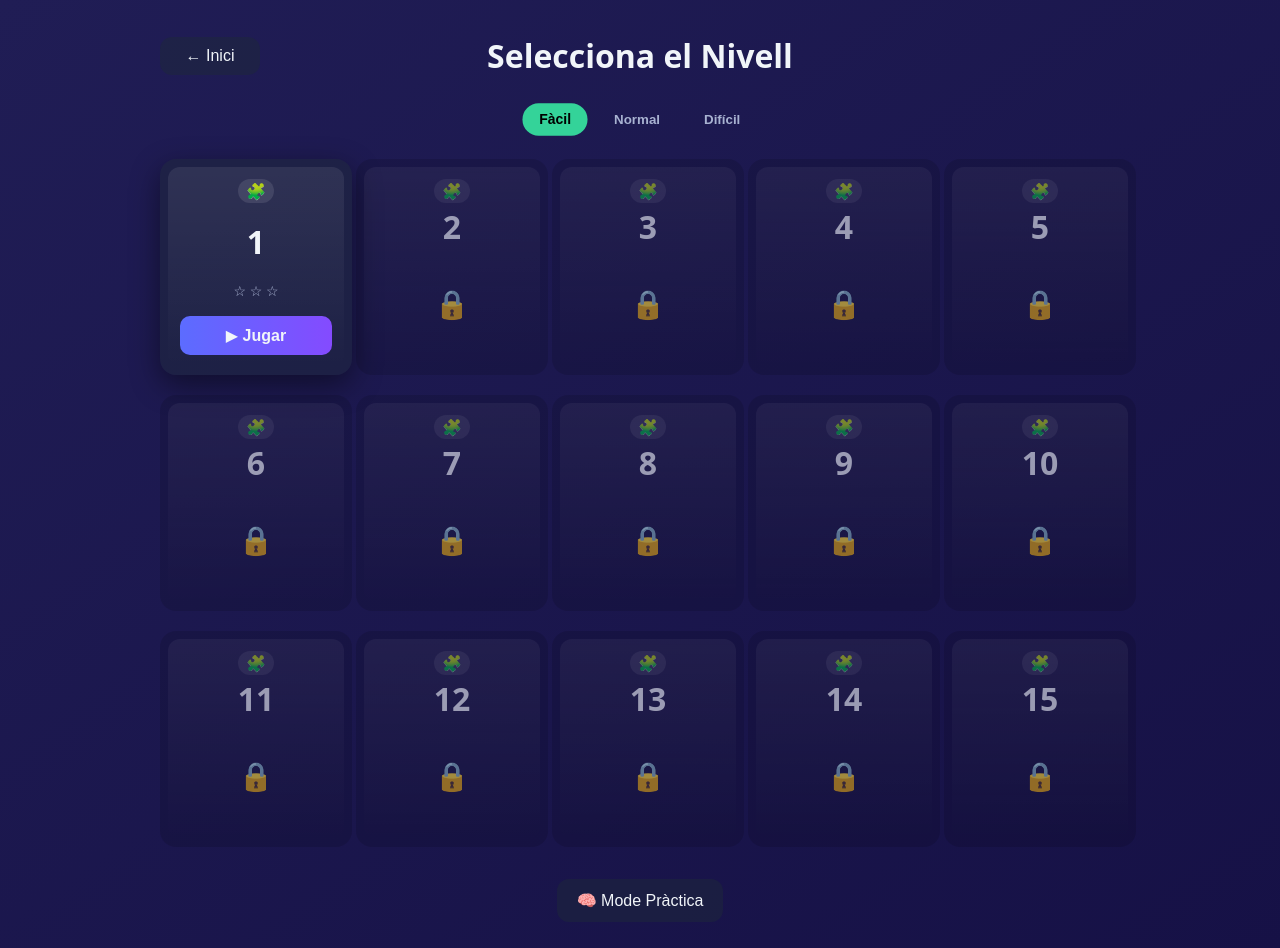
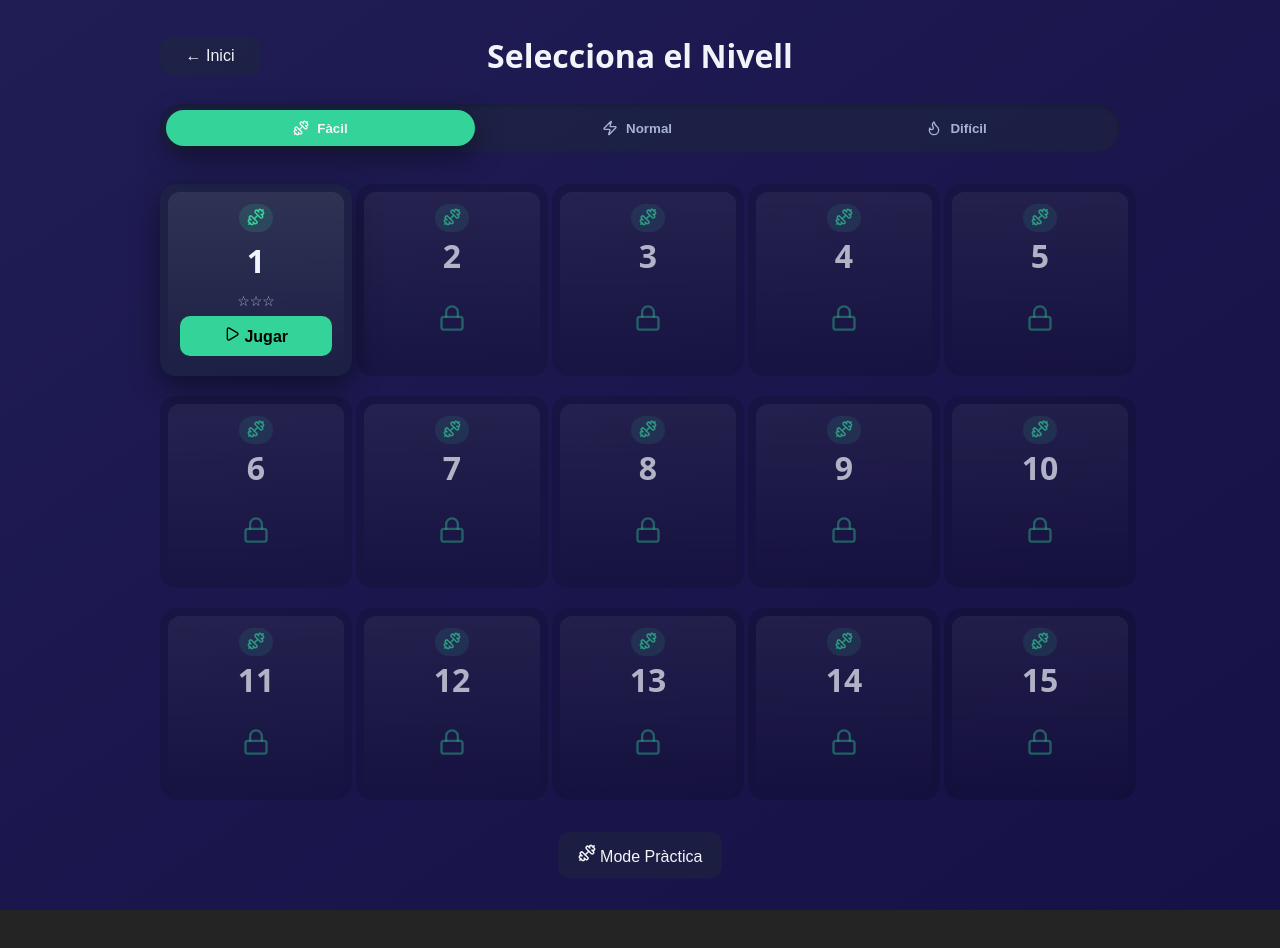
Before and after one commit to PolComas/MazeMind-TFG, a React (Vite) app in the folder frontend/: page / in a window 1280 px wide. Both pictures are taken after a click on the button "Jugar a MazeMind". Shown: the top 948 px of the page. After the commit the page ends 910 px from the top, so only its background shows below. Built offline with nearby package versions, Linux system fonts and the light colour scheme.

Commit message:
Millora d'interficie

```diff
--- a/frontend/src/components/LevelCard.tsx
+++ b/frontend/src/components/LevelCard.tsx
@@ -1,47 +1,83 @@
 import React from 'react';
 import { PALETTE } from './palette';
+import { Dumbbell, Zap, Flame, Lock, Play } from 'lucide-react';
+
+type Diff = 'easy' | 'normal' | 'hard';
+
+// Dificultat icones i colors
+const difficultyStyles: Record<Diff, { icon: React.ReactNode; accent: string; badgeBg: string }> = {
+  easy: {
+    icon: <Dumbbell size={18} />,
+    accent: PALETTE.easyGreen,
+    badgeBg: 'rgba(52, 211, 153, 0.15)'
+  },
+  normal: {
+    icon: <Zap size={18} />,
+    accent: PALETTE.normalYellow,
+    badgeBg: 'rgba(251, 191, 36, 0.15)'
+  },
+  hard: {
+    icon: <Flame size={18} />,
+    accent: PALETTE.hardRed,
+    badgeBg: 'rgba(248, 113, 113, 0.15)'
+  },
+};
 
 type Props = {
   index: number;
   unlocked: boolean;
-  difficulty: string;
+  difficulty: Diff;
   onPlay: () => void;
 };
 
 export default function LevelCard({ index, unlocked, difficulty, onPlay }: Props) {
+  // Estil segons la dificultat
+  const diffStyle = difficultyStyles[difficulty];
+  const difficultyLabel = difficulty.charAt(0).toUpperCase() + difficulty.slice(1);
+
   // Creem etiquetes descriptives per a lectors de pantalla
-  const accessiblePlayLabel = `Jugar el nivell ${index} en dificultat ${difficulty}`;
+  const accessiblePlayLabel = `Jugar el nivell ${index} en dificultat ${difficultyLabel}`;
   const accessibleLockedLabel = `Nivell ${index} (Bloquejat)`;
 
   return (
-    // Apliquem estils i atributs segons l'estat 'unlocked'
     <div
       style={{
-        ...styles.card,
+        ...styles.cardBase,
+        borderColor: unlocked ? diffStyle.accent + '60' : PALETTE.borderColor,
         ...(!unlocked ? styles.cardLocked : {}),
       }}
       aria-label={unlocked ? `Nivell ${index}` : accessibleLockedLabel}
       aria-disabled={!unlocked}
     >
       <div style={styles.cardInner}>
-        {/* Amaguem l'emoji decoratiu */}
-        <div style={styles.badge} aria-hidden="true">🧩</div>
+        {/* Insígnia amb icona i fons específics de la dificultat */}
+        <div style={{ ...styles.badge, background: diffStyle.badgeBg, color: diffStyle.accent }}>
+          {diffStyle.icon}
+        </div>
+
         <div style={styles.levelNum}>{index}</div>
 
         {unlocked ? (
           <>
-            <div style={styles.stars} aria-hidden="true">☆ ☆ ☆</div>
+            {/* TODO: Mostrar les estrelles de l'usuari */}
+            <div style={styles.stars} aria-label="Puntuació: 0 de 3 estrelles">☆☆☆</div>
+
             <button
-              style={styles.playBtn}
+              style={{
+                ...styles.playBtnBase,
+                background: diffStyle.accent,
+                color: PALETTE.bg
+              }}
               onClick={onPlay}
               aria-label={accessiblePlayLabel}
             >
-              <span aria-hidden="true">▶</span> Jugar
+              <Play size={16} /> Jugar
             </button>
           </>
         ) : (
-          <div style={styles.lockedIcon}>
-            <span aria-hidden="true">🔒</span>
+          // Icona de bloqueig
+          <div style={{ ...styles.lockedIcon, color: diffStyle.accent + '90' }}>
+            <Lock size={28} />
           </div>
         )}
       </div>
@@ -50,7 +86,7 @@ export default function LevelCard({ index, unlocked, difficulty, onPlay }: Props
 }
 
 const styles: Record<string, React.CSSProperties> = {
-  card: {
+  cardBase: {
     // Targeta base amb fons, vora, radi i ombra
     background: PALETTE.surface,
     border: PALETTE.borderColor,
@@ -60,16 +96,18 @@ const styles: Record<string, React.CSSProperties> = {
     aspectRatio: '1/1',
     boxShadow: PALETTE.shadow,
     transition: 'transform 0.2s ease, box-shadow 0.2s ease',
+    display: 'flex',
   },
   cardLocked: {
     // Estils per a la targeta bloquejada: fons fosc i opacitat reduïda
     background: 'rgba(0,0,0,0.2)',
+    borderColor: 'rgba(255,255,255,0.05)',
     boxShadow: 'none',
-    opacity: 0.6,
+    opacity: 0.7,
   },
   cardInner: {
     // Contenidor interior amb gradient i flexbox vertical
-    height: '100%',
+    flexGrow: 1,
     borderRadius: 12,
     background: 'linear-gradient(180deg, rgba(255,255,255,0.08), transparent)',
     display: 'flex',
@@ -94,7 +132,7 @@ const styles: Record<string, React.CSSProperties> = {
     // Estrelles decoratives amb color secundari
     color: PALETTE.subtext, fontSize: 14
   },
-  playBtn: {
+  playBtnBase: {
     // Botó "Jugar" amb gradient i transició
     width: '100%',
     padding: '10px 12px',
--- a/frontend/src/components/LevelSelect.tsx
+++ b/frontend/src/components/LevelSelect.tsx
@@ -1,6 +1,7 @@
-import React, { useMemo, useState } from 'react';
+import React, { useMemo, useState, useRef, useEffect } from 'react';
 import LevelCard from './LevelCard';
 import { PALETTE } from './palette';
+import { Dumbbell, Zap, Flame } from 'lucide-react';
 
 type Diff = 'easy' | 'normal' | 'hard';
 
@@ -8,6 +9,20 @@ const DIFF_LABEL: Record<Diff, string> = {
   easy: 'Fàcil',
   normal: 'Normal',
   hard: 'Difícil',
+};
+
+// Icones per dificultat
+const difficultyIcons: Record<Diff, React.ReactNode> = {
+  easy: <Dumbbell size={16} />,
+  normal: <Zap size={16} />,
+  hard: <Flame size={16} />,
+};
+
+// Mapar la dificultat a un color
+const difficultyColors: Record<Diff, string> = {
+  easy: PALETTE.easyGreen,
+  normal: PALETTE.normalYellow,
+  hard: PALETTE.hardRed,
 };
 
 export default function LevelSelect({
@@ -18,6 +33,31 @@ export default function LevelSelect({
   onBack: () => void;
 }) {
   const [difficulty, setDifficulty] = useState<Diff>('easy');
+
+  // Indicador lliscant
+  const diffBarRef = useRef<HTMLDivElement>(null);
+  const [indicatorStyle, setIndicatorStyle] = useState<React.CSSProperties>({});
+
+  // Posició de l'indicador quan canvia la dificultat
+  useEffect(() => {
+    if (!diffBarRef.current) return;
+
+    const buttons = diffBarRef.current.querySelectorAll('button');
+    const difficulties: Diff[] = ['easy', 'normal', 'hard'];
+    const activeIndex = difficulties.indexOf(difficulty);
+    const activeButton = buttons[activeIndex] as HTMLElement | null;
+
+    if (activeButton) {
+      setIndicatorStyle({
+        left: `${activeButton.offsetLeft}px`,
+        width: `${activeButton.offsetWidth}px`,
+        background: difficultyColors[difficulty],
+        opacity: 1,
+      });
+    } else {
+      setIndicatorStyle({ opacity: 0 });
+    }
+  }, [difficulty]);
 
   // Lògica de nivells desbloquejats
   const unlocked = useMemo(() => 1, []);
@@ -38,31 +78,35 @@ export default function LevelSelect({
         </header>
 
         {/* Barra de selecció de dificultat */}
-        <div role="group" aria-label="Selector de dificultat" style={styles.diffBar}>
+        <div role="tablist" aria-label="Selector de dificultat" style={styles.diffBarContainer} ref={diffBarRef} >
+          <div style={{ ...styles.diffIndicator, ...indicatorStyle }} />
+
           {(['easy', 'normal', 'hard'] as Diff[]).map(d => (
             <button
               key={d}
+              role="tab"
               onClick={() => setDifficulty(d)}
-              aria-pressed={difficulty === d}
+              aria-selected={difficulty === d}
               style={{
-                ...styles.diffBtn,
-                ...(difficulty === d ? styles.diffBtnActive : {}),
+                ...styles.diffTab,
+                color: difficulty === d ? PALETTE.text : PALETTE.subtext,
               }}
             >
+              {difficultyIcons[d]}
               {DIFF_LABEL[d]}
             </button>
           ))}
         </div>
 
         {/* Graella de nivells */}
-        <section aria-label="Llista de nivells">
+        <section aria-label={`Nivells de dificultat ${DIFF_LABEL[difficulty]}`}>
           <div style={styles.grid}>
             {levels.map(n => (
               <LevelCard
-                key={n}
+                key={`${difficulty}-${n}`}
                 index={n}
                 unlocked={n <= unlocked}
-                difficulty={DIFF_LABEL[difficulty]}
+                difficulty={difficulty}
                 onPlay={() => onPlayLevel(n, difficulty)}
               />
             ))}
@@ -72,7 +116,7 @@ export default function LevelSelect({
           {/* Peu de pàgina amb botó de mode pràctica */}
         <footer style={styles.footer}>
           <button style={styles.practiceBtn}>
-            <span aria-hidden="true">🧠</span> Mode Pràctica
+            <Dumbbell size={18} /> Mode Pràctica
           </button>
         </footer>
       </div>
@@ -118,29 +162,47 @@ const styles: Record<string, React.CSSProperties> = {
     fontSize: 16,
     width: 100,
   },
+  // --- Nous estils per a la barra de dificultat ---
+  diffBarContainer: {
+    position: 'relative', // Conté l'indicador absolut
+    display: 'flex',
+    justifyContent: 'center',
+    background: PALETTE.surface, // Fons del contenidor
+    borderRadius: 999, // Arrodonit
+    padding: '6px', // Espai interior
+    marginBottom: 32, // Més separació
+    boxShadow: 'inset 0 2px 4px rgba(0,0,0,0.2)', // Ombra interior
+  },
+  diffTab: { // Estil dels botons de dificultat
+    flexGrow: 1,
+    padding: '10px 16px',
+    borderRadius: 999,
+    border: 'none',
+    background: 'transparent',
+    color: PALETTE.subtext,
+    fontWeight: 600,
+    cursor: 'pointer',
+    transition: 'color 0.3s ease',
+    zIndex: 2,
+    display: 'flex',
+    alignItems: 'center',
+    justifyContent: 'center',
+    gap: '8px',
+  },
+  diffIndicator: { // Estil de l'indicador lliscant
+    position: 'absolute',
+    top: '6px',
+    bottom: '6px',
+    borderRadius: 999,
+    boxShadow: PALETTE.shadow,
+    transition: 'left 0.3s ease, width 0.3s ease, background 0.3s ease',
+    zIndex: 1,
+    opacity: 0,
+  },
   diffBar: {
     // Barra de botons per seleccionar dificultat
     display: 'flex', justifyContent: 'center', gap: 12, marginBottom: 24
   },
-  diffBtn: {
-    // Botó de dificultat base amb transició
-    padding: '8px 16px',
-    borderRadius: 999,
-    border: PALETTE.borderColor,
-    background: 'transparent',
-    color: PALETTE.subtext,
-    fontWeight: 600,
-    cursor: 'pointer',
-    transition: 'all 0.2s ease',
-  },
-  diffBtnActive: {
-    // Estils addicionals per al botó actiu (verd i escalat)
-    background: PALETTE.accentGreen,
-    color: PALETTE.bg,
-    borderColor: PALETTE.accentGreen,
-    fontWeight: 800,
-    transform: 'scale(1.05)',
-   },
   grid: {
     // Graella responsiva per les targetes de nivell
     display: 'grid',
--- a/frontend/src/components/palette.ts
+++ b/frontend/src/components/palette.ts
@@ -11,6 +11,11 @@ export const PALETTE = {
   accentGreen: "#34D399",
   accentBlue: '#5C6CFF',
 
+  // Colors per dificultats
+  easyGreen: "#34D399",
+  normalYellow: "#FBBF24",
+  hardRed: "#F87171",
+
   // UI
   playBtnFrom: "#5b21b6",
   playBtnTo: "#7e22ce",
```
